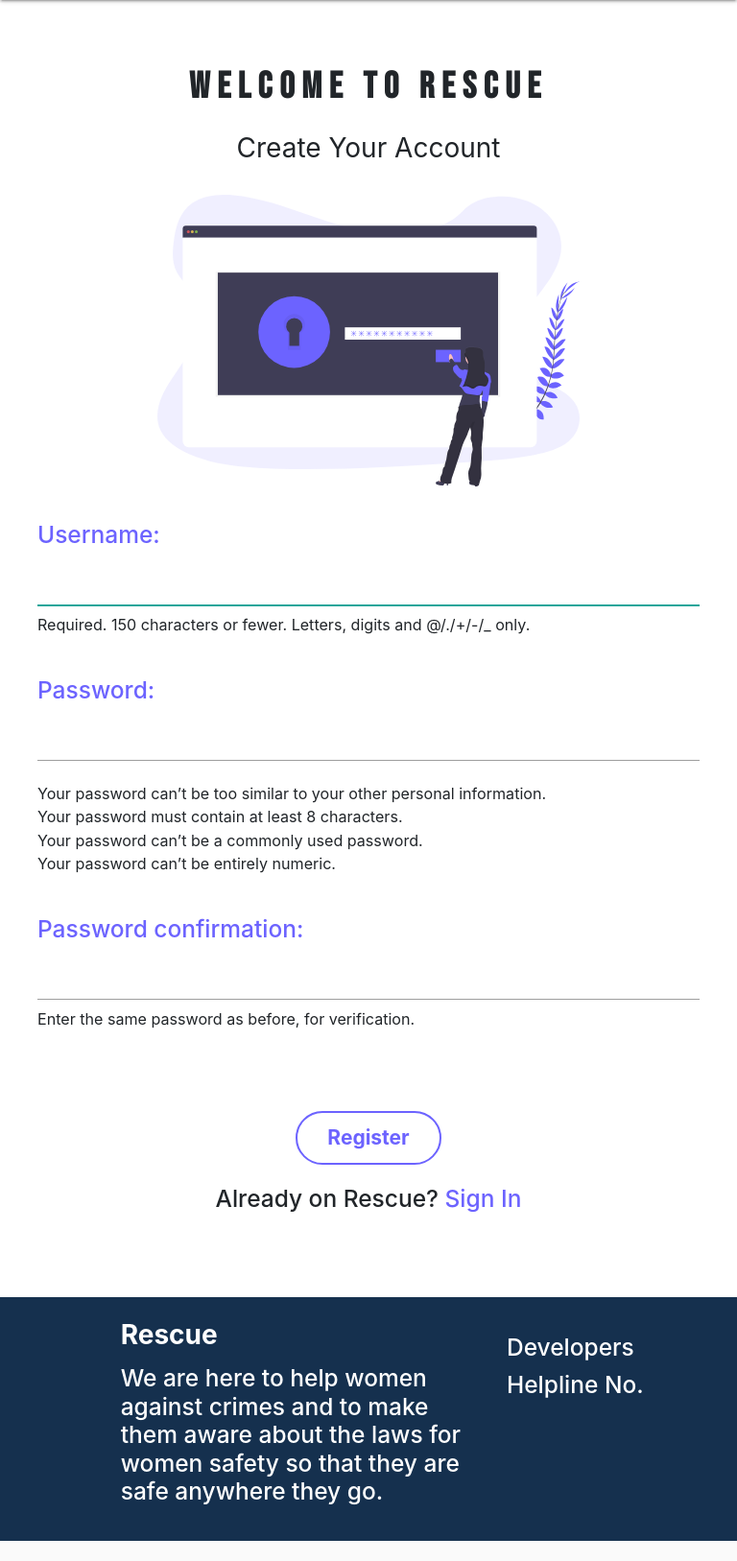
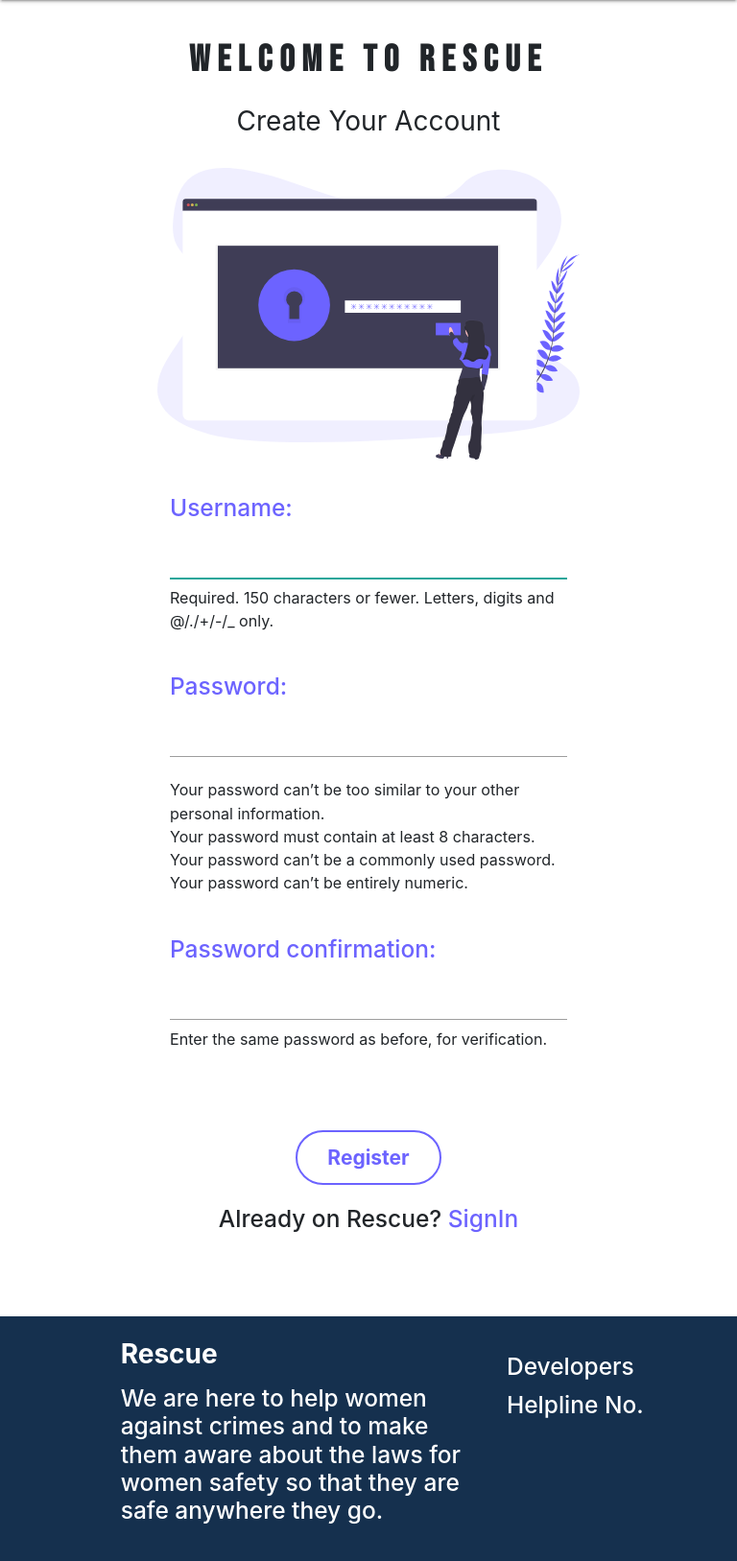
Before and after one commit to swapnilsparsh/Rescue, a Django app: page /register/ in a window 768 px wide. Shown: the part 100-1727 px from the top of the page at 96% size. Before the commit the page ends 1706 px from the top, so only its background shows below. Run offline with Django 3.2, Linux system fonts and the light colour scheme; some libraries are stand-ins or nearby versions.

Commit message:
adjusted form-width, made size changes

```diff
--- a/main_app/templates/main_app/register.html
+++ b/main_app/templates/main_app/register.html
@@ -22,7 +22,7 @@
 
                     <div class="register-sign-in">
                         <input type="submit" value="Register">
-                        <h3 class="register-sign-in-text">Already on Rescue? <a href="/login">Sign In</a></h3>
+                        <h3 class="register-sign-in-text">Already on Rescue? <a href="/login">SignIn</a></h3>
                     </div>
                 </form>
 
@@ -33,7 +33,7 @@
             @import url('https://fonts.googleapis.com/css2?family=Bebas+Neue&display=swap');
             /* Register Page styling */
             .register-page{
-                margin-top: 12em;
+                margin-top: 10em;
             }
             .register-page-img {
                 width: 45%;
@@ -89,6 +89,7 @@
             }
 
             .register-sign-in {
+                text-align: center;
                 display: flex;
                 flex-direction: column;
                 justify-content: center;
@@ -100,28 +101,29 @@
                 text-decoration: none;
                 color: #6C63FF;
                 transition: all 0.5s ease-in-out;
+                margin: 0 auto;
             }
             .register-sign-in a:hover {
                 text-decoration: underline;
             }
 
-            @media screen and (max-device-width: 768px) {
-                .register-page {
-                    position: absolute;
-                    top: 0%;
-                    left: 50%;
-                    transform: translate(-50%, 5%)
+            @media only screen and (max-device-width: 768px){
+                html {
+                    font-size: 1.25em;
                 }
-            }
 
-            @media only screen and (max-width: 768px){
                 .register-page-img {
                     width: 360px;
                     margin-top: 2em;
                 }
+
+                form.form-style {
+                    width: 90%;
+                    margin: 0 auto;
+                }
             }
 
-            @media only screen and (min-width:768px) {
+            @media only screen and (min-device-width:768px) {
                 .register-page {
                     position: relative;
                     margin-bottom: 4em;
@@ -131,6 +133,11 @@
                     width: 470px;
                     margin-top: 2em;
                 }
+
+                form.form-style {
+                    width: 60%;
+                    margin: 0 auto;
+                }
             }
 
         </style>
```
Also changed, not shown: main_app/static/Images/signup-image.jpg (added).
